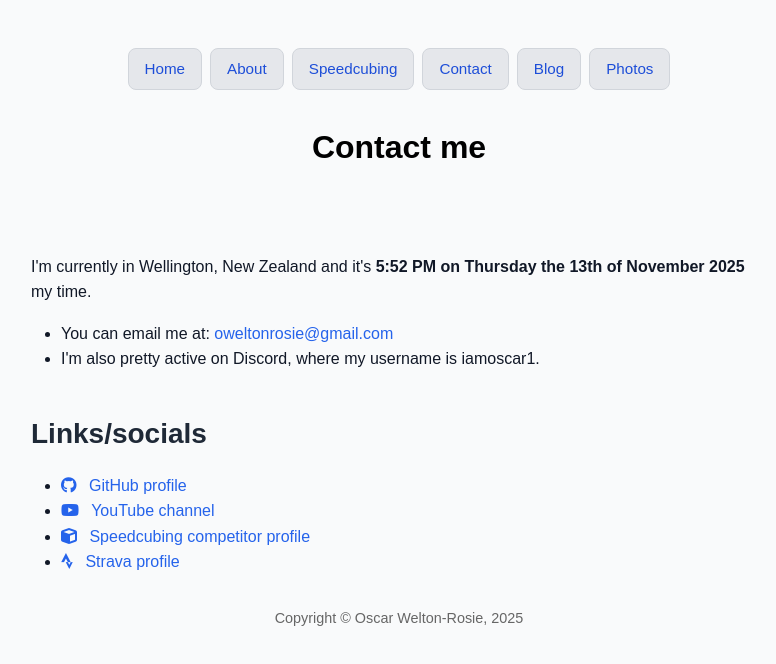
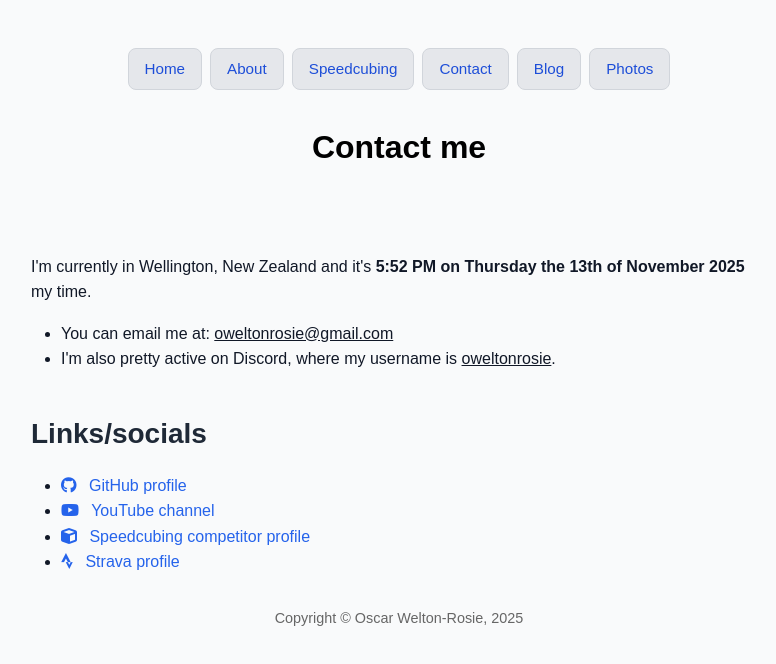
Before and after one commit to OWelton-Rosie/OWelton-Rosie, a SvelteKit app: page /contact in a window 1280 px wide. Shown: the top 664 px of the page, without its empty margins (241-1017 px from the left). Built offline with nearby package versions, Linux system fonts and the light colour scheme.

Commit message:
make email and discord handle easy to copy

```diff
--- a/src/routes/contact/+page.svelte
+++ b/src/routes/contact/+page.svelte
@@ -5,6 +5,31 @@
 
   let nzTimeString = 'loading...';
 
+  // --- Toast state ---
+  let toastMessage = '';
+  let showToast = false;
+  let toastX = 0;
+  let toastY = 0;
+  let toastTimeout;
+
+  function showCopiedToast(text, e) {
+      toastMessage = `Copied: ${text}`;
+      toastX = e.clientX;
+      toastY = e.clientY - 20;  // slight offset upwards
+      showToast = true;
+
+      clearTimeout(toastTimeout);
+      toastTimeout = setTimeout(() => {
+          showToast = false;
+      }, 1600);
+  }
+
+  function copy(text, e) {
+      navigator.clipboard.writeText(text);
+      showCopiedToast(text, e);
+  }
+
+  // --- Time functions ---
   function getOrdinal(n) {
     if (n > 3 && n < 21) return 'th';
     switch (n % 10) {
@@ -48,7 +73,6 @@
 
 <svelte:head>
   <title>Contact me</title>
-    <!-- Font Awesome for social media icons -->
   <link rel="stylesheet" href="https://cdnjs.cloudflare.com/ajax/libs/font-awesome/6.0.0-beta3/css/all.min.css">
 </svelte:head>
 
@@ -60,11 +84,33 @@
 </p>
 
 <ul>
-    <li>You can email me at: <a href="mailto:oweltonrosie@gmail.com" target="_blank">oweltonrosie@gmail.com</a></li>
-    <li>I'm also pretty active on Discord, where my username is iamoscar1.</li>
+  <li>
+      You can email me at:
+      <button
+          type="button"
+          class="copyable"
+          on:click={(e) => copy('oweltonrosie@gmail.com', e)}
+          title="Click to copy"
+      >
+          oweltonrosie@gmail.com
+      </button>
+  </li>
+
+  <li>
+      I'm also pretty active on Discord, where my username is
+      <button
+          type="button"
+          class="copyable"
+          on:click={(e) => copy('oweltonrosie', e)}
+          title="Click to copy"
+      >
+          oweltonrosie
+      </button>.
+  </li>
 </ul>
 
 <h1 id="links">Links/socials</h1>
+
 <ul class="social-links">
   <li><a href="https://github.com/OWelton-Rosie" target="_blank"><i class="fab fa-github"></i> GitHub profile</a></li>
   <li><a href="https://www.youtube.com/@OscarW-R" target="_blank"><i class="fab fa-youtube"></i> YouTube channel</a></li>
@@ -73,3 +119,51 @@
 </ul>
 
 <Footer />
+
+<!-- --- Cursor-position toast --- -->
+{#if showToast}
+<div
+  class="toast"
+  style="top: {toastY}px; left: {toastX}px;"
+>
+  {toastMessage}
+</div>
+{/if}
+
+<style>
+.copyable {
+  background: none;
+  border: none;
+  padding: 0;
+  margin: 0;
+  cursor: pointer;
+  text-decoration: underline;
+  font: inherit;
+  color: inherit;
+}
+
+.copyable:hover {
+  opacity: 0.7;
+}
+
+/* --- Floating toast styles --- */
+.toast {
+  position: fixed;
+  background: rgba(20, 20, 20, 0.9);
+  color: white;
+  padding: 8px 14px;
+  border-radius: 6px;
+  font-size: 0.85rem;
+  pointer-events: none; /* stops blocking clicks */
+  animation: floatFade 1.6s ease forwards;
+  z-index: 9999;
+  transform: translate(-50%, -20px);
+}
+
+@keyframes floatFade {
+  0%   { opacity: 0; transform: translate(-50%, -10px); }
+  15%  { opacity: 1; transform: translate(-50%, -16px); }
+  85%  { opacity: 1; }
+  100% { opacity: 0; transform: translate(-50%, -26px); }
+}
+</style>
```
Lines whose indentation alone changed are shown as unchanged.
